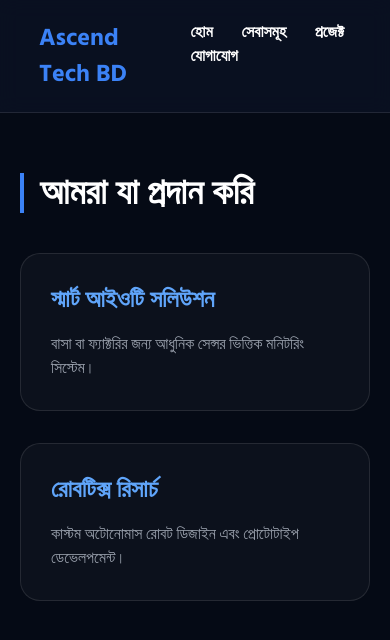
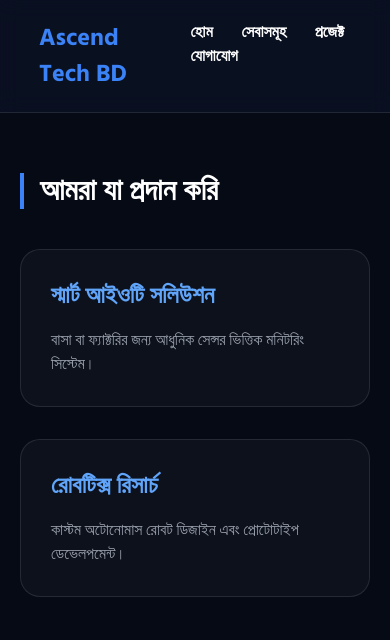
Before and after one commit to ascendtechbd/ascendtechbd.github.io, a plain HTML site: page services.html in a window 390 px wide. Drawn offline with nearby package versions, Linux system fonts and the light colour scheme.

Commit message:
Update services.html

```diff
--- a/services.html
+++ b/services.html
@@ -2,6 +2,7 @@
 <html lang="bn">
 <head>
     <meta charset="UTF-8">
+    <meta name="viewport" content="width=device-width, initial-scale=1.0">
     <title>সেবাসমূহ | Ascend Tech BD</title>
     <link rel="stylesheet" href="css/style.css">
     <script src="https://cdn.tailwindcss.com"></script>
@@ -18,7 +19,7 @@
     </nav>
 
     <div class="container">
-        <h2 class="text-4xl font-bold mb-10 border-l-4 border-blue-500 pl-4">আমরা যা প্রদান করি</h2>
+        <h2 class="text-3xl md:text-4xl font-bold mb-10 border-l-4 border-blue-500 pl-4">আমরা যা প্রদান করি</h2>
         <div class="grid md:grid-cols-2 gap-8">
             <div class="card">
                 <h3 class="text-2xl font-bold mb-4 text-blue-400">স্মার্ট আইওটি সলিউশন</h3>
```
